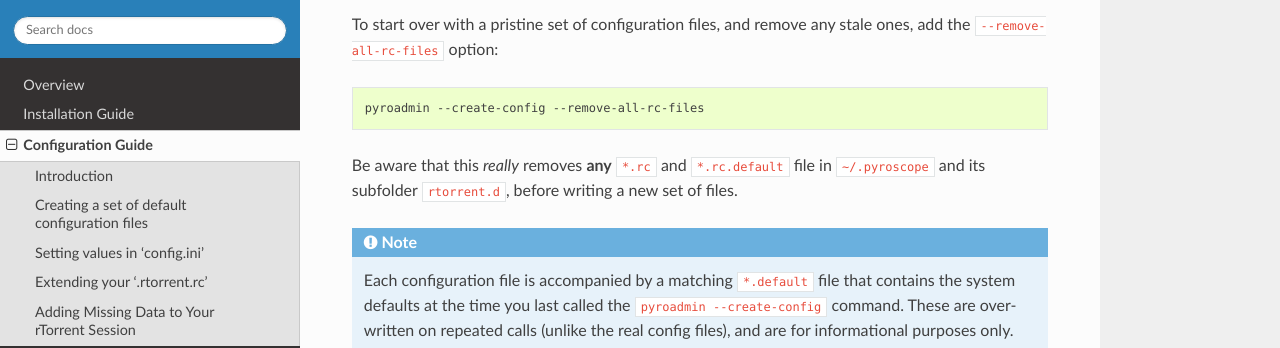
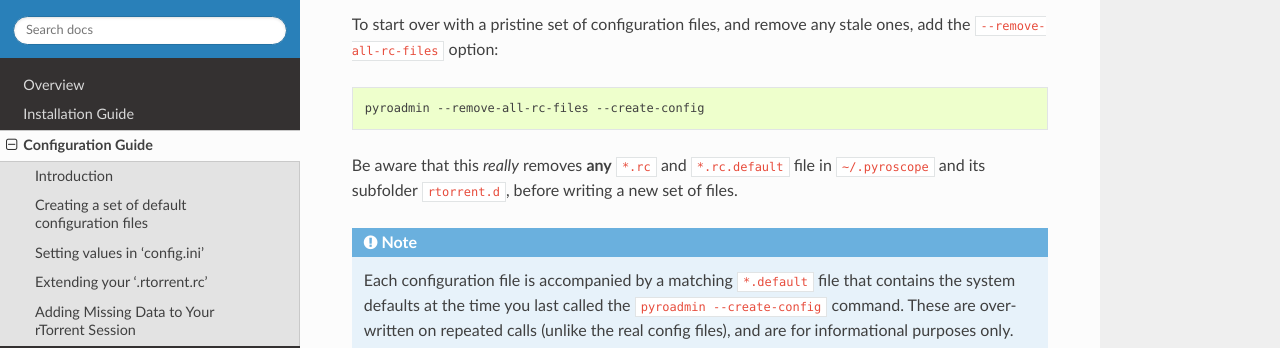
Before and after one commit to pyroscope/pyrocore, a Sphinx documentation site: the page built from docs/setup.rst, in a window 1280 px wide and 900 px high, scrolled down 1300 px. Shown: the part 159-507 px from the top of the window. Built offline with Sphinx 7.4.7 and the Read the Docs theme 2.0.0, drawn with Linux system fonts in a browser that asks for light colours.

Commit message:
docs: more sensible order of options

```diff
--- a/docs/setup.rst
+++ b/docs/setup.rst
@@ -74,7 +74,7 @@ any stale ones, add the ``--remove-all-rc-files`` option:
 
 .. code-block:: bash
 
-    pyroadmin --create-config --remove-all-rc-files
+    pyroadmin --remove-all-rc-files --create-config
 
 Be aware that this *really* removes **any** ``*.rc`` and ``*.rc.default``
 file in ``~/.pyroscope`` and its subfolder ``rtorrent.d``, before writing
```
